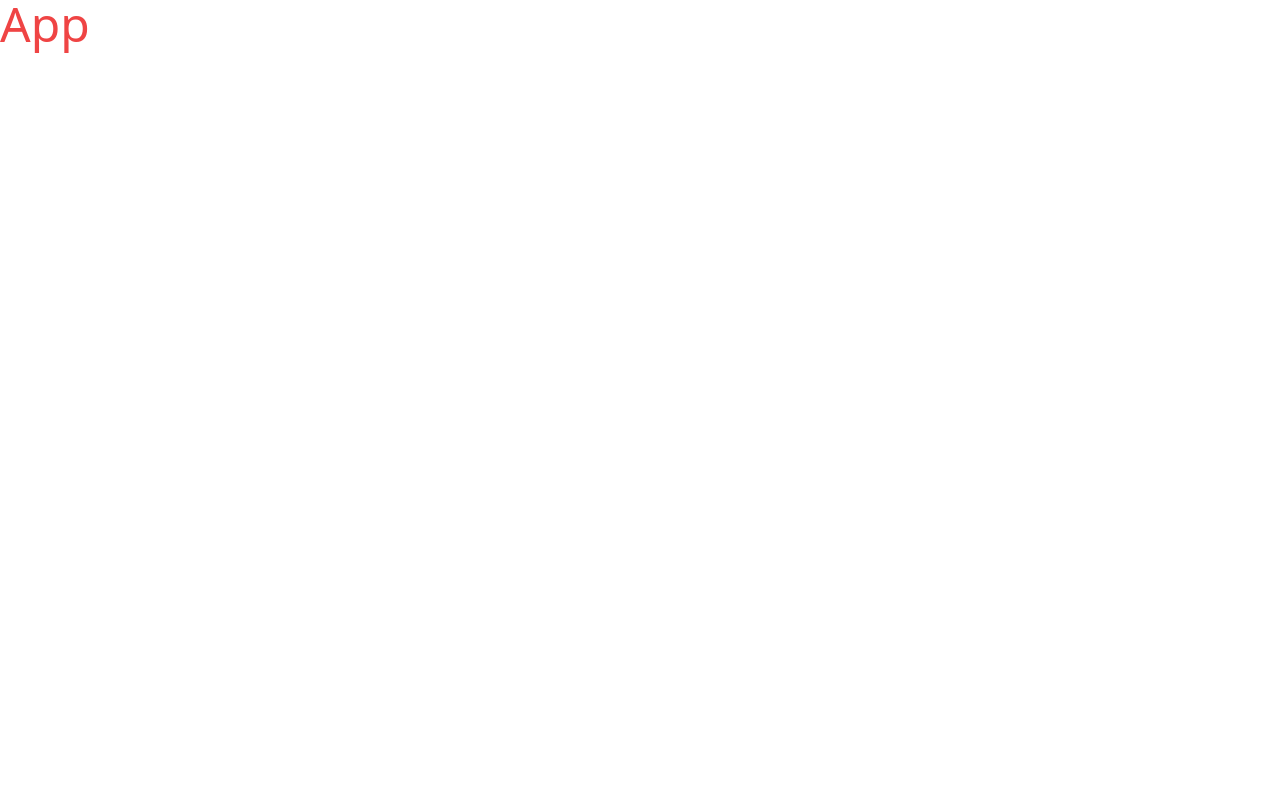
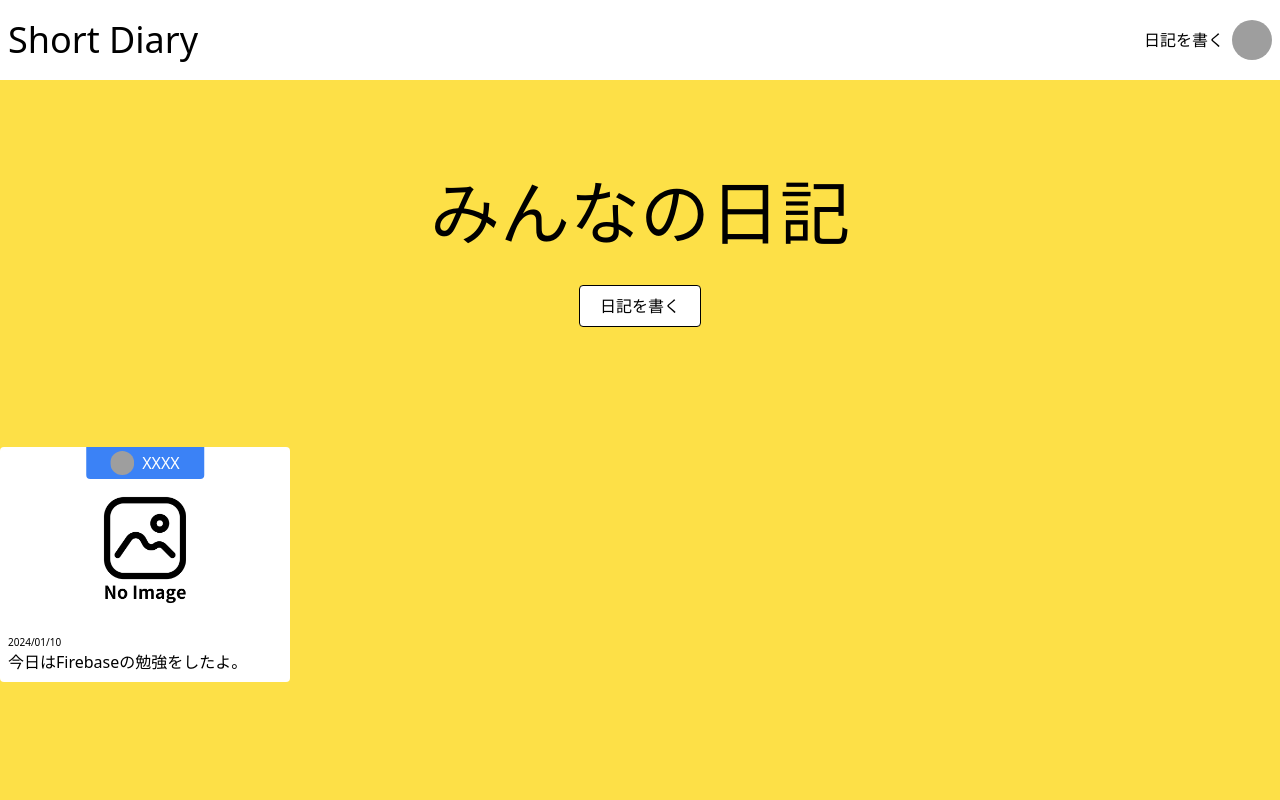
Before and after one commit to Somahc/react-diary-tutorial, a React (Vite) app: page / in a window 1280 px wide. Shown: the top 800 px of the page. Built offline with nearby package versions, Linux system fonts and the light colour scheme; grey boxes are pictures that could not be loaded.

Commit message:
Homeコンポーネントまで完成

```diff
--- a/src/App.tsx
+++ b/src/App.tsx
@@ -1,11 +1,16 @@
 import './App.css'
+import Header from './components/Header'
+import Footer from './components/Footer'
+import Home from './pages/Home'
 
 function App() {
 
   return (
     <>
-      <div className="text-5xl text-red-500">
-        App
+      <div>
+        <Header />
+        <Home />
+        <Footer />
       </div>
     </>
   )
--- /dev/null
+++ b/src/components/Footer.tsx
@@ -0,0 +1,11 @@
+const Footer = () => {
+    return (
+        <footer className="bg-white">
+            <div className="container mx-auto flex items-center justify-center h-20">
+                <p>Copyright@2024 Short Diary</p>
+            </div>
+        </footer>
+    );
+};
+
+export default Footer;
--- /dev/null
+++ b/src/components/Header.tsx
@@ -0,0 +1,19 @@
+const Header = () => {
+  return (
+    <header className="bg-white">
+        <div className="container flex justify-between items-center mx-auto px-2 h-20">
+            <h1><a href="/" className="md:text-4xl text-3xl">Short Diary</a></h1>
+            <nav className="flex items-center gap-2">
+                <ul className="flex gap-2 items-center">
+                    <li className="hidden lg:block"><a href="/create">日記を書く</a></li>
+                </ul>
+                <div>
+                    <img src="/user-icon.png" alt="" className="w-10 h-10 rounded-full" />
+                </div>
+            </nav>
+        </div>
+    </header>
+  );
+};
+
+export default Header;
--- /dev/null
+++ b/src/pages/Home.tsx
@@ -0,0 +1,35 @@
+const Home = () => {
+    return (
+        <main className="bg-yellow-300 h-screen">
+            <div className="container mx-auto">
+                <div className="py-20">
+                    <div className="text-center mb-[120px]">
+                        <h2 className="lg:text-[70px] text-[50px] text-center mb-5">みんなの日記</h2>
+                        <button className="rounded py-2 px-5 border border-black bg-white"><a href="/create">日記を書く</a></button>
+                    </div>
+                    <ul className="grid lg:grid-cols-8 md:grid-cols-4 gap-10">
+                        <li className="col-span-2 bg-white p-2 rounded relative">
+                            <div className="bg-blue-500 py-1 px-6 gap-2 flex justify-center items-center w-max absolute top-0 left-[50%] translate-x-[-50%] rounded-b">
+                                <div>
+                                    <img src="/user-icon.png" alt="" className="w-6 h-6 rounded-full" />
+                                </div>
+                                <div>
+                                    <p className="text-white">XXXX</p>
+                                </div>
+                            </div>
+                            <div>
+                                <img src="/no-image.png" alt="" className="w-full h-[180px] object-cover" />
+                            </div>
+                            <div>
+                                <h3 className="text-[10px]">2024/01/10</h3>
+                                <p>今日はFirebaseの勉強をしたよ。</p>
+                            </div>
+                        </li>
+                    </ul>
+                </div>
+            </div>
+        </main>
+    );
+};
+
+export default Home;
```
Also changed, not shown: public/no-image.png (added), src/pages/Create.tsx (added), src/pages/Login.tsx (added), src/pages/NotFound.tsx (added).
